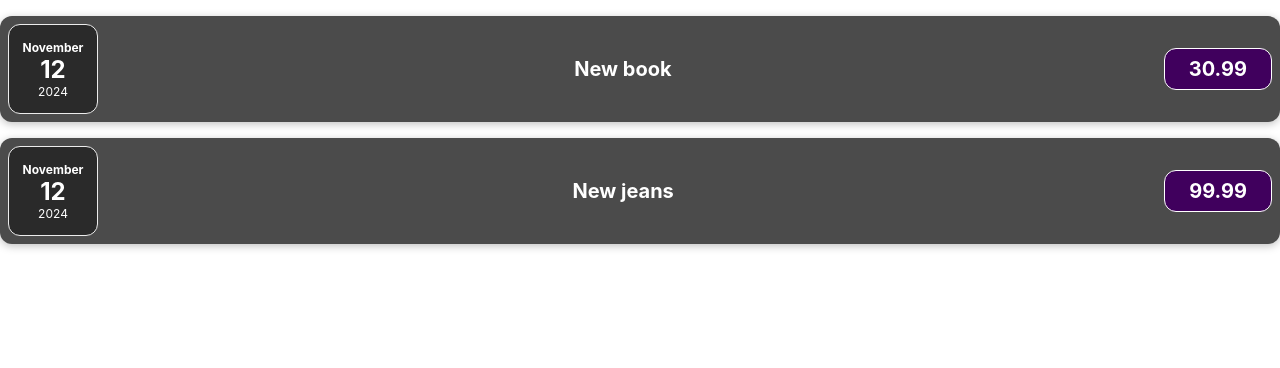
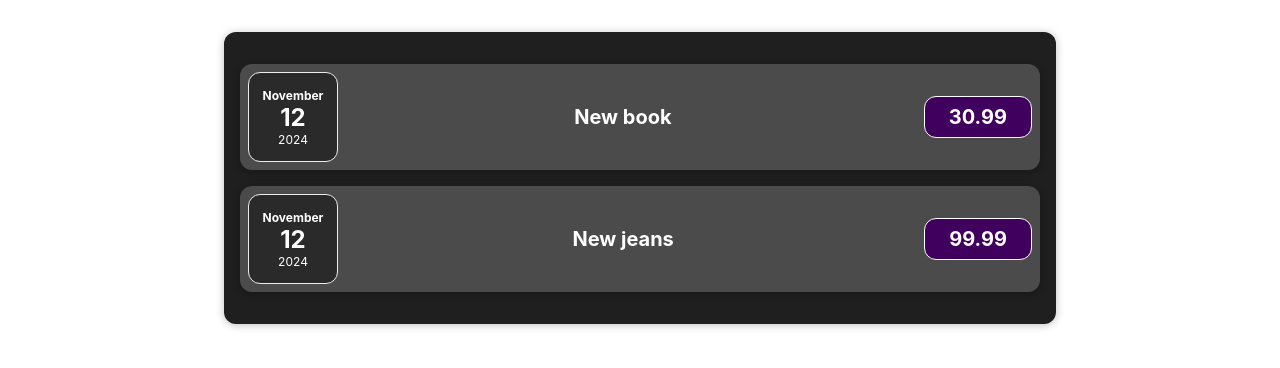
Before and after one commit to JarlBurget/expenses, a React (Create React App) app: page / in a window 1280 px wide. Shown: the top 368 px of the page. Built offline with nearby package versions, Linux system fonts and the light colour scheme.

Commit message:
Ümbritseva komponendi loomine ja kujundamine

```diff
--- a/src/App.js
+++ b/src/App.js
@@ -1,5 +1,5 @@
 import './App.css';
-import ExpenseItem from './components/ExpenseItem';
+import Expenses from './components/Expenses';
 
 const App = () => {
     const expenses = [
@@ -13,15 +13,14 @@ const App = () => {
             title: 'New jeans',
             price: 99.99
         }
-]
-
+    ];
 
     return (
         <div className="App">
-      <ExpenseItem data={expenses[0]}/>
-      <ExpenseItem data={expenses[1]}/>
+            {/* Kasutame Expenses komponenti kogu kulude massiivi jaoks */}
+            <Expenses expenses={expenses} />
         </div>
     );
-}
+};
 
 export default App;
--- /dev/null
+++ b/src/components/ExpenseDate.css
@@ -0,0 +1,26 @@
+.expense-date {
+    display: flex;
+    flex-direction: column;
+    width: 5.5rem;
+    height: 5.5rem;
+    border: 1px solid #ececec;
+    background-color: #2a2a2a;
+    color: white;
+    border-radius: 12px;
+    align-items: center;
+    justify-content: center;
+}
+
+.expense-date__month {
+    font-size: 0.75rem;
+    font-weight: bold;
+}
+
+.expense-date__year {
+    font-size: 0.75rem;
+}
+
+.expense-date__day {
+    font-size: 1.5rem;
+    font-weight: bold;
+}
--- a/src/components/ExpenseDate.js
+++ b/src/components/ExpenseDate.js
@@ -1,3 +1,6 @@
+import React from 'react';
+import './ExpenseDate.css';
+
  const ExpenseDate = (props) => {
     const day = props.date.toLocaleString('en-US', {day: '2-digit'})
     const month = props.date.toLocaleString('en-US', {month: 'long'})
--- a/src/components/ExpenseItem.css
+++ b/src/components/ExpenseItem.css
@@ -55,30 +55,3 @@
         padding: 0.5rem 1.5rem;
     }
 }
-
-.expense-date {
-    display: flex;
-    flex-direction: column;
-    width: 5.5rem;
-    height: 5.5rem;
-    border: 1px solid #ececec;
-    background-color: #2a2a2a;
-    color: white;
-    border-radius: 12px;
-    align-items: center;
-    justify-content: center;
-}
-
-.expense-date__month {
-    font-size: 0.75rem;
-    font-weight: bold;
-}
-
-.expense-date__year {
-    font-size: 0.75rem;
-}
-
-.expense-date__day {
-    font-size: 1.5rem;
-    font-weight: bold;
-}
--- a/src/components/ExpenseItem.js
+++ b/src/components/ExpenseItem.js
@@ -5,9 +5,7 @@ import './ExpenseItem.css'
 
     return (
         <div className='expense-item'>
-            <div>
             <ExpenseDate date={props.data.date}/>
-            </div>
             <div className='expense-item__description'>
                 <h2>{props.data.title}</h2>
                 <div className='expense-item__price'>{props.data.price}</div>
--- /dev/null
+++ b/src/components/Expenses.css
@@ -0,0 +1,9 @@
+.expenses {
+    padding: 1rem;
+    background-color: rgb(31, 31, 31);
+    margin: 2rem auto;
+    width: 50rem;
+    max-width: 95%;
+    border-radius: 12px;
+    box-shadow: 0 1px 8px rgba(0, 0, 0, 0.25);
+}
--- /dev/null
+++ b/src/components/Expenses.js
@@ -0,0 +1,18 @@
+import React from 'react';
+import ExpenseItem from './ExpenseItem';
+import './Expenses.css';
+
+const Expenses = (props) => {
+    // Kontrollime saabuvat props-i
+    console.log(props);
+
+    return (
+        <div className="expenses">
+            {props.expenses.map((expense) => (
+                <ExpenseItem key={expense.id} data={expense} />
+            ))}
+        </div>
+    );
+};
+
+export default Expenses;
```
Lines whose indentation alone changed are shown as unchanged.
